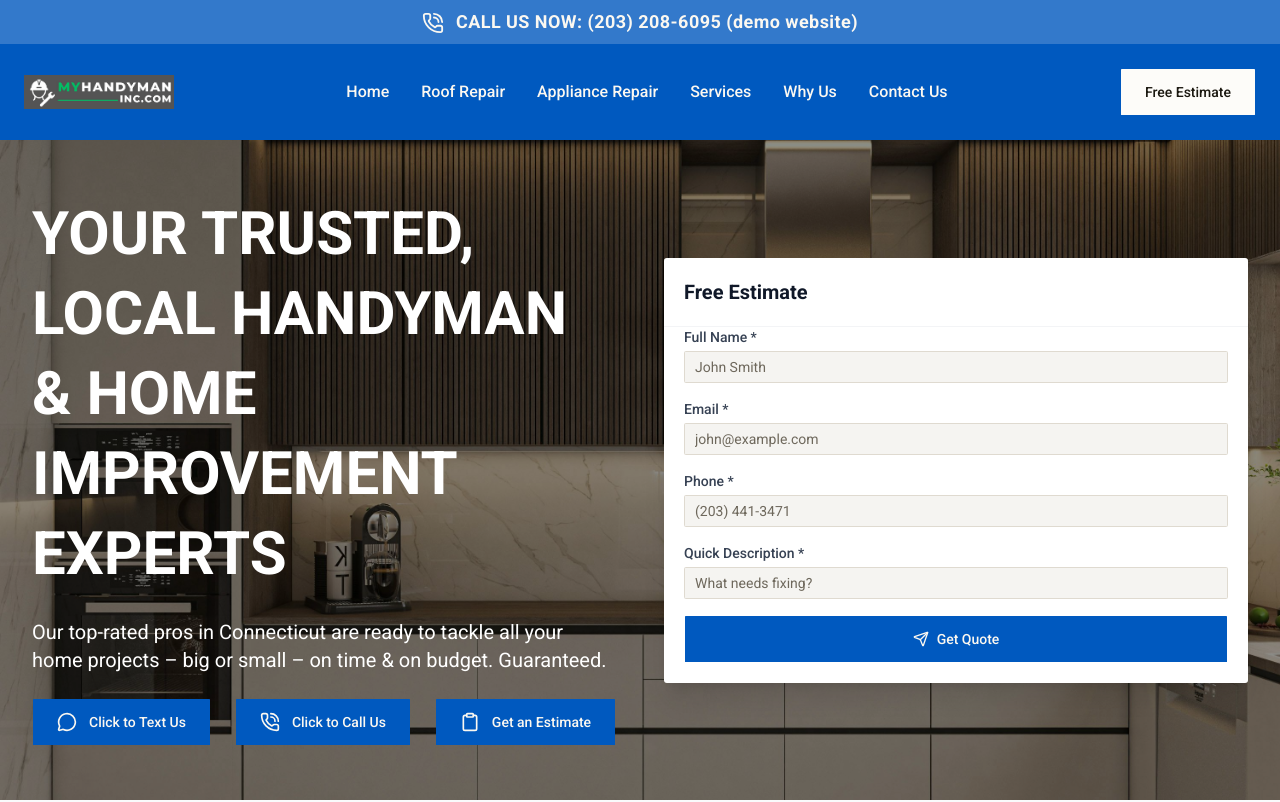
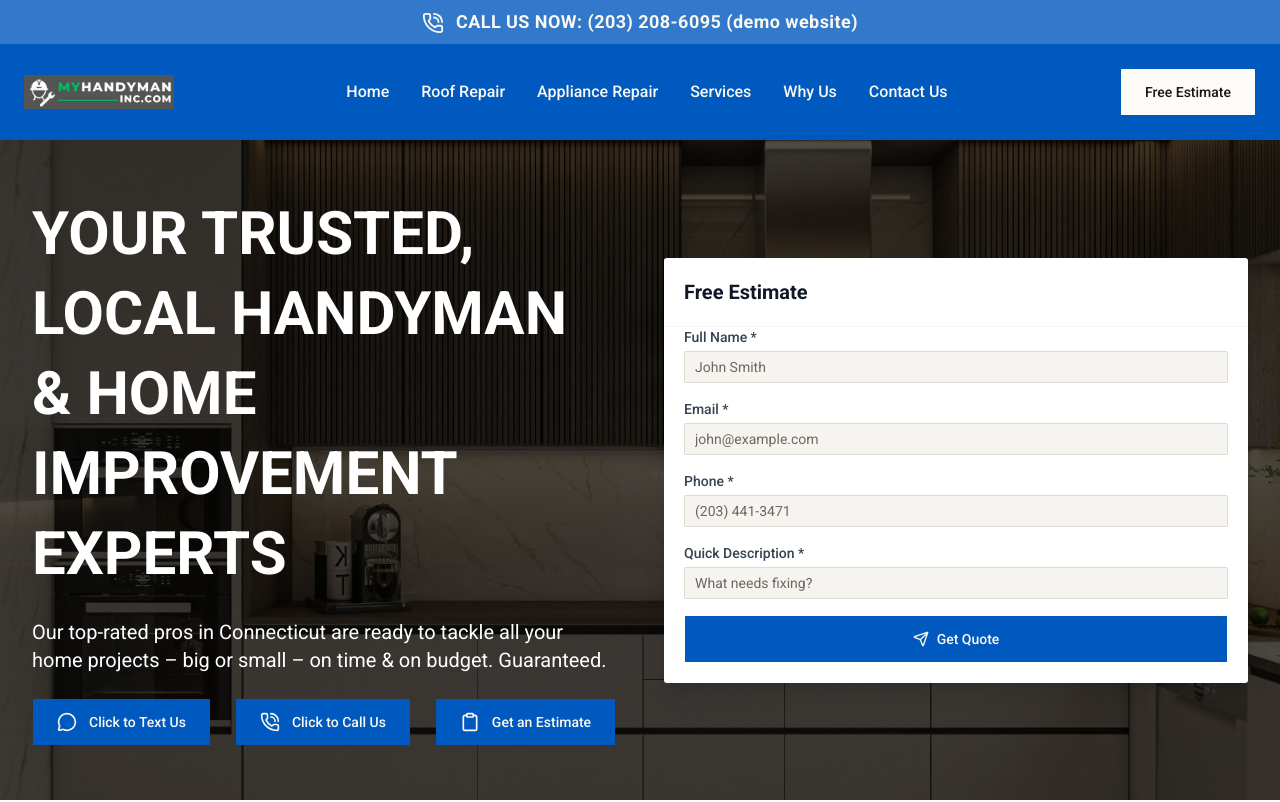
Before and after one commit to s1ddiq/MyHandymanInc, a Next.js app: page / in a window 1280 px wide. Shown: the top 802 px of the page. Built offline with nearby package versions, Linux system fonts and the light colour scheme.

Commit message:
change opacity home page

```diff
--- a/app/page.tsx
+++ b/app/page.tsx
@@ -30,7 +30,7 @@
             priority
             className="object-cover"
           />
-          <div className="absolute inset-0 bg-black/45" />
+          <div className="absolute inset-0 bg-black/70" />
         </div>
         <div className="relative z-10 max-w-7xl mx-auto px-4 sm:px-6 md:px-8 h-full">
           <div className="grid lg:grid-cols-2 gap-8 lg:gap-12 items-center h-full">
```
